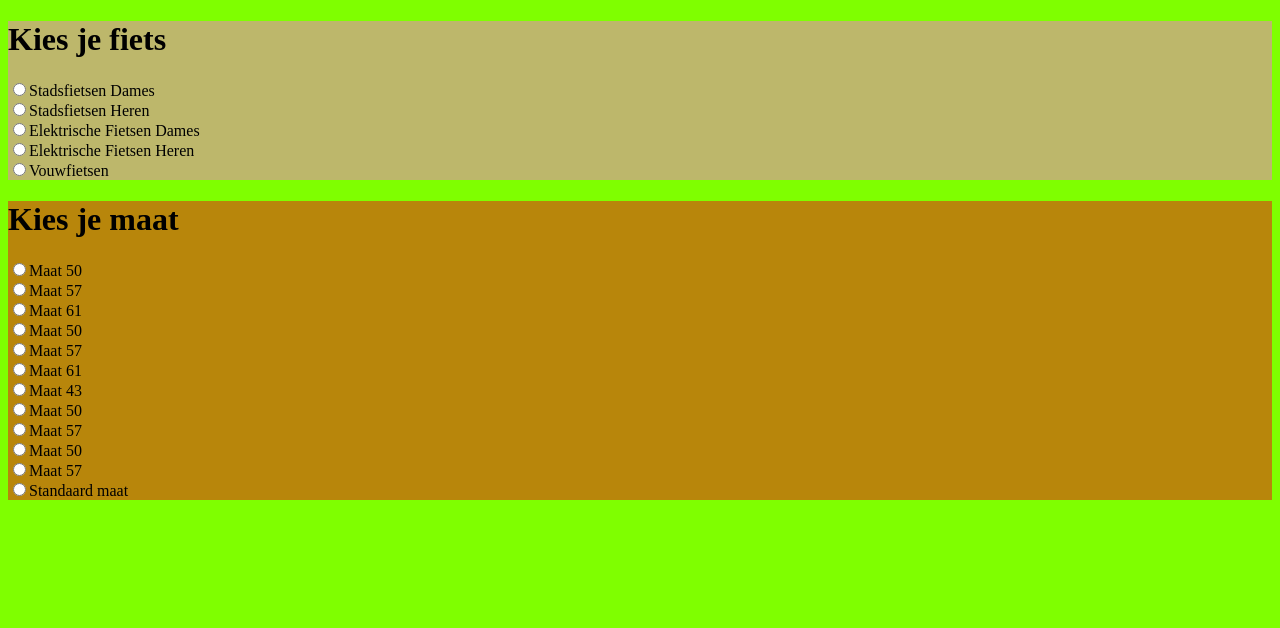
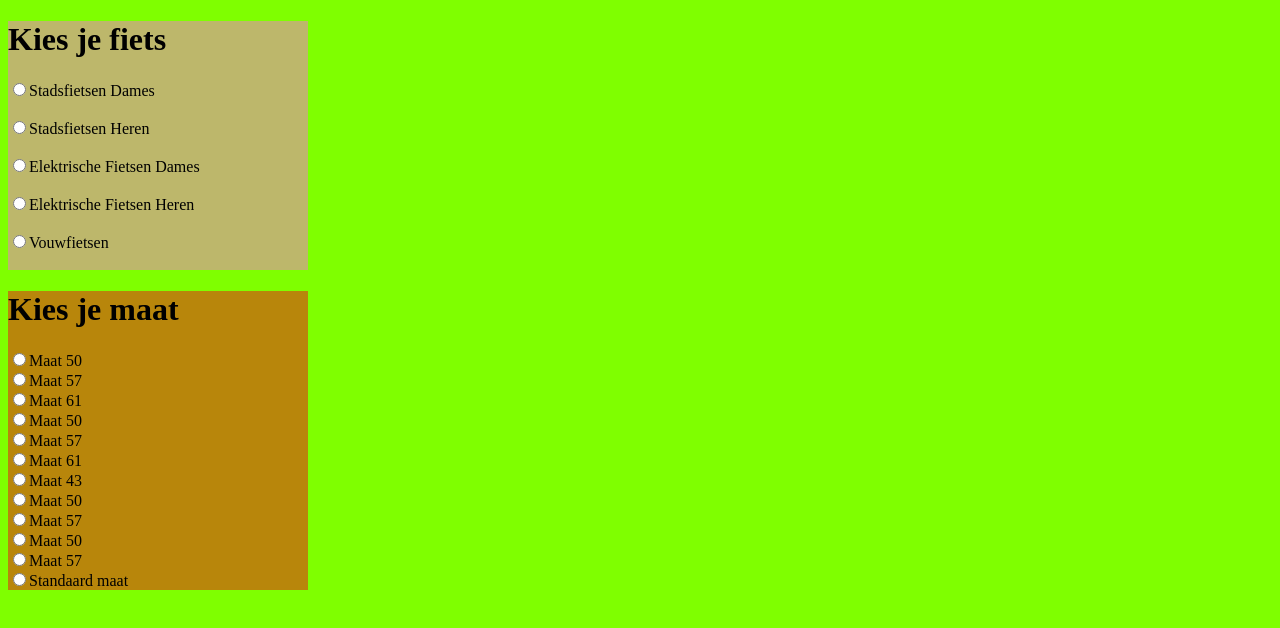
Before and after one commit to bjornvanzeebroeck/fietsformulierBjorn, a plain HTML site: page index.html in a window 1280 px wide. Drawn offline with nearby package versions, Linux system fonts and the light colour scheme.

Commit message:
woensdag update2

```diff
--- a/script.js
+++ b/script.js
@@ -1,7 +1,7 @@
 
 
 $(document).ready(function () {
-
+    $('.frm-bike-sizes > label').css('display', 'none');
 
     $('[value="elektrischeFietsenHeren"]').on("change", function () {
         $('label[for="fiets1"] , label[for="fiets2"] , label[for="fiets3"]').slideDown(1000);
--- a/style.css
+++ b/style.css
@@ -3,7 +3,12 @@ body{
 }
 .fietsenwinkel{
     background-color: darkkhaki;
+    width: 300px;
 }
 .fietsenmaat{
     background-color: darkgoldenrod;
+    width: 300px;
 }
+label{
+    display: block;
+}
```
Also changed, not shown: index.html (+12 -12 lines).
